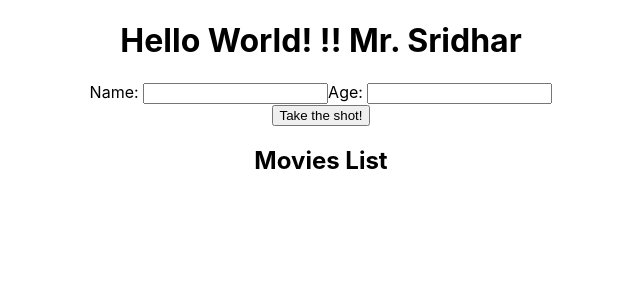
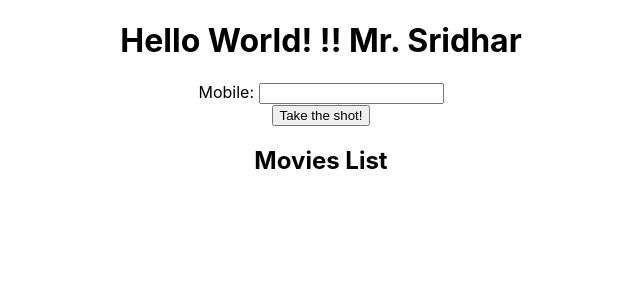
Before and after one commit to SridharVeigandla/react-hw, a React (Create React App) app: page / in a window 1280 px wide. Shown: the top 300 px of the page, without its empty margins (319-959 px from the left). Built offline with nearby package versions, Linux system fonts and the light colour scheme.

Commit message:
Input component added

```diff
--- a/src/App.js
+++ b/src/App.js
@@ -7,9 +7,7 @@ import Button from './Button';
 
 function App() {
 
-  function shoot() {
-    alert("Great Shot!");
-  }
+
 
   return (
     <div className="App">
--- /dev/null
+++ b/src/Input.js
@@ -0,0 +1,11 @@
+function Input() {
+
+    return (
+        <div>
+            Mobile: <input type="text" />
+        </div>
+
+    )
+
+}
+export default Input;
--- a/src/UserForm.js
+++ b/src/UserForm.js
@@ -1,8 +1,9 @@
+import Input from './Input'
+
 function UserForm(){
     return (
         <div>
-           Name: <input type="text"/>
-           Age: <input type="text"/>
+           <Input/>
         </div>
     );
 }
```
